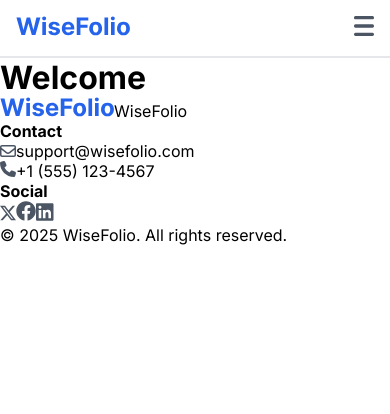
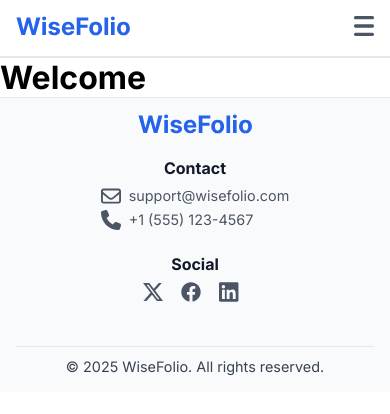
Before and after one commit to Lospub/WiseFolio-Client, a React (Vite) app in the folder wisefolio-client/: page / in a window 390 px wide. Shown: the top 414 px of the page. Built offline with nearby package versions, Linux system fonts and the light colour scheme.

Commit message:
style footer for mobile, tablet and desktop

```diff
--- a/wisefolio-client/src/components/Footer/Footer.scss
+++ b/wisefolio-client/src/components/Footer/Footer.scss
@@ -0,0 +1,71 @@
+@use "../../styles/partials/variables" as *;
+@use "../../styles/partials/mixins" as *;
+
+.footer {
+    background-color: $primary-background;
+    padding: 1rem;
+    border-top: 1px solid $primary-boarder;
+
+    @include tablet {
+        padding: 1.5rem 2rem;
+    }
+
+    @include desktop {
+        padding: 1.5rem 4rem;
+    }
+
+    &__container {
+        @include flex-style(center, space-between, left, nowrap, column);
+
+        @include tablet {
+            flex-direction: row;
+            align-items: flex-start;
+        }
+    }
+
+    &__section {
+        margin-bottom: 1.25rem;
+        text-align: center;
+
+        @include tablet {
+            text-align: left;
+        }
+
+    }
+
+    &__section-title {
+        @include font-style(1rem, 1.25rem, bold, $primary-text);
+        margin-bottom: 0.5rem;
+    }
+
+    &__contact-item {
+        @include font-style(0.9rem, 1.2rem, normal, $secondary-text);
+        display: flex;
+        align-items: center;
+        margin: 0.25rem 0;
+    }
+
+    &__icon {
+        width: 1.25rem;
+        height: 1.25rem;
+        margin-right: 0.5rem;
+        fill: $secondary-text;
+        transition: fill 0.3s;
+    }
+
+    &__social-icons {
+        @include flex-style(center, flex-start, center, nowrap, row);
+        gap: 0.625rem;
+    }
+
+    &__bottom {
+        text-align: center;
+        margin-top: 1.25rem;
+        border-top: 1px solid $primary-boarder;
+        padding-top: 0.625rem;
+
+        p {
+            @include font-style(0.9rem, 1.2rem, normal, $tertiary-text);
+        }
+    }
+}
--- a/wisefolio-client/src/components/Footer/Footer.tsx
+++ b/wisefolio-client/src/components/Footer/Footer.tsx
@@ -10,14 +10,14 @@ const Footer = () => {
     return (
         <footer className="footer">
             <div className="footer__container">
+
                 {/* Logo Section */}
-                <div className="footer__section footer__section--brand">
+                <article className="footer__section">
                     <WiseFolioLogo className="footer__logo" />
-                    <span className="footer__brand-name">WiseFolio</span>
-                </div>
+                </article>
 
                 {/* Contact Section */}
-                <div className="footer__section footer__section--contact">
+                <article className="footer__section">
                     <h4 className="footer__section-title">Contact</h4>
                     <p className="footer__contact-item">
                         <EmailIcon className="footer__icon" />
@@ -27,10 +27,10 @@ const Footer = () => {
                         <PhoneIcon className="footer__icon" />
                         +1 (555) 123-4567
                     </p>
-                </div>
+                </article>
 
                 {/* Social Media Section */}
-                <div className="footer__section footer__section--social">
+                <article className="footer__section">
                     <h4 className="footer__section-title">Social</h4>
                     <div className="footer__social-icons">
                         <a href="https://twitter.com" target="_blank" rel="noopener noreferrer">
@@ -43,7 +43,7 @@ const Footer = () => {
                             <LinkedInIcon className="footer__icon" />
                         </a>
                     </div>
-                </div>
+                </article>
             </div>
             <div className="footer__bottom">
                 <p>&copy; 2025 WiseFolio. All rights reserved.</p>
```
